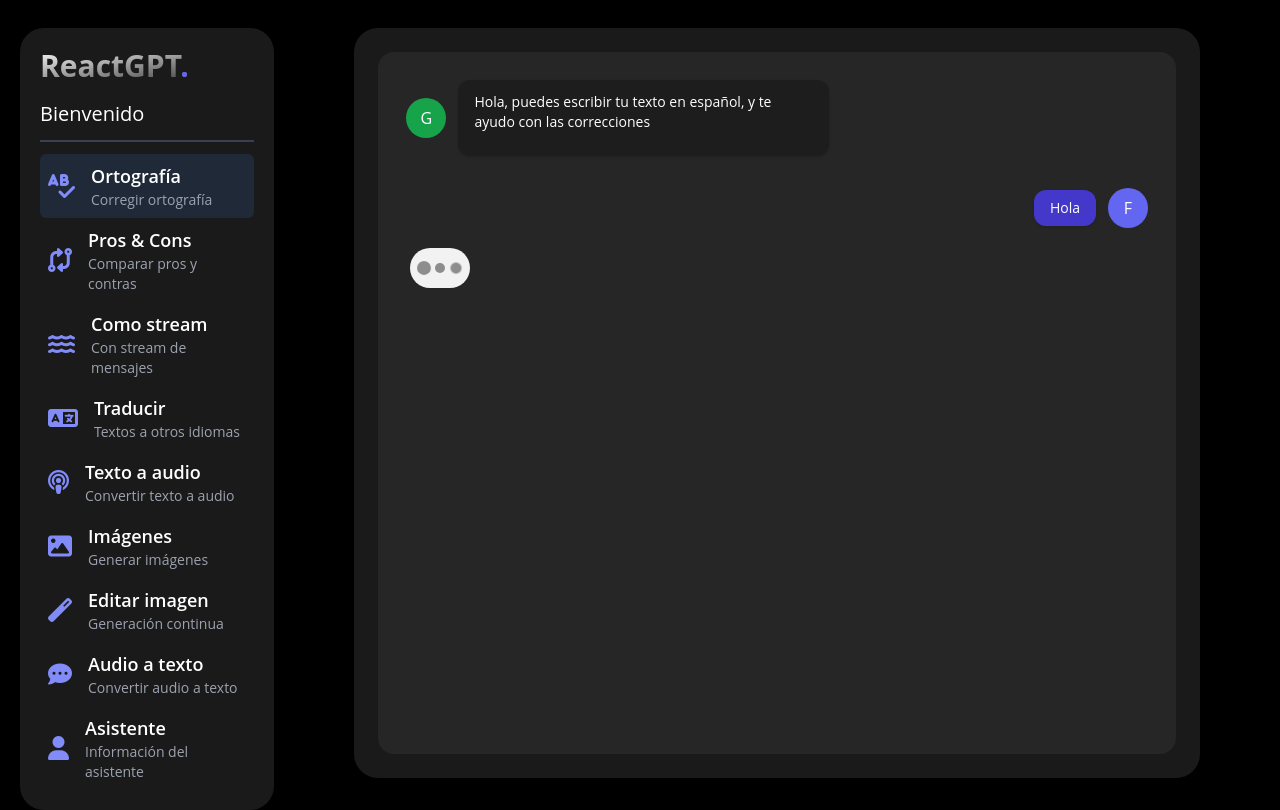
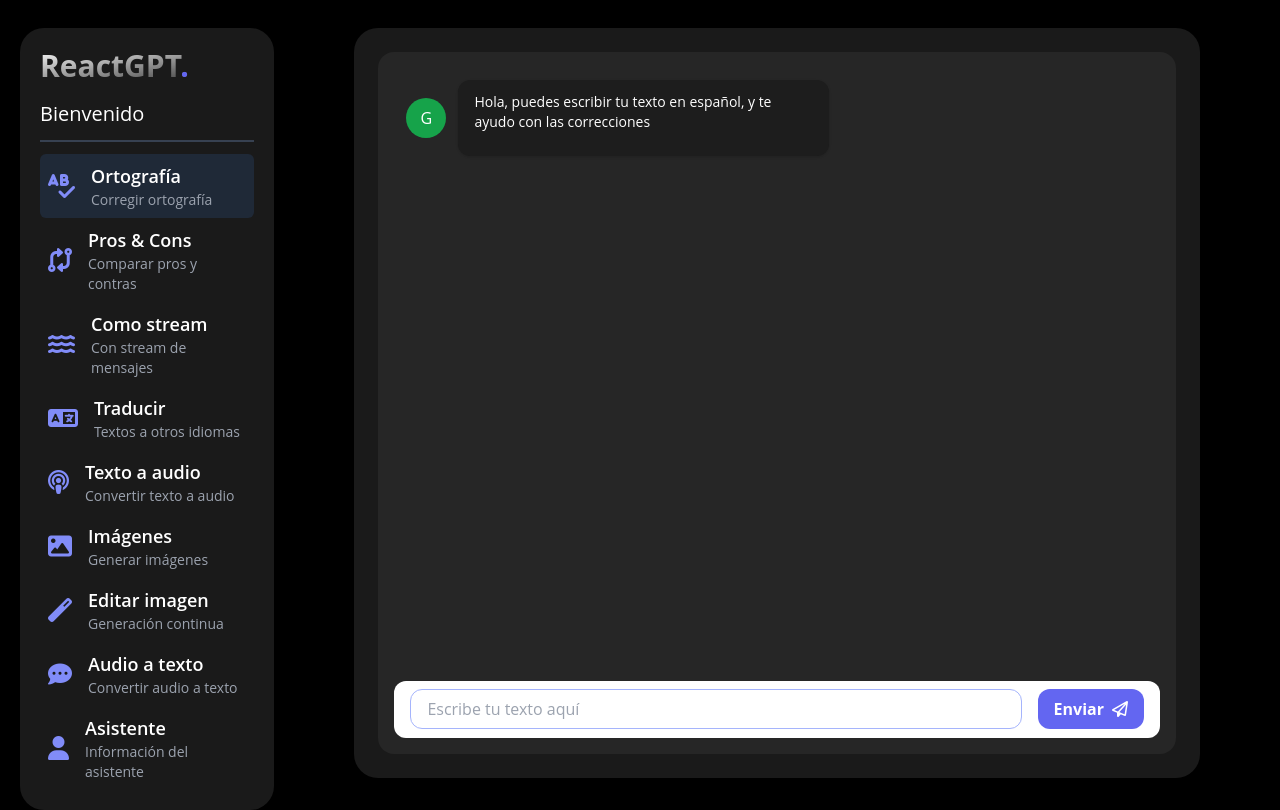
Before and after one commit to facundh23/React-GPT, a React (Vite) app: page /orthography in a window 1280 px wide. Built offline with nearby package versions, Linux system fonts and the light colour scheme.

Commit message:
Working with orthograpy screen

```diff
--- /dev/null
+++ b/src/presentation/components/chat-input-boxes/TextMessageBox.tsx
@@ -0,0 +1,50 @@
+import { FormEvent, useState } from 'react'
+
+interface Props {
+    onSendMessage: (message: string) => void;
+    placeholder?: string;
+    disableCorrections?: boolean;
+}
+
+export const TextMessageBox = ({ onSendMessage, placeholder, disableCorrections = false }: Props) => {
+
+    const [message, setMessage] = useState('');
+
+    const handleSendMessage = (event: FormEvent<HTMLFormElement>) => {
+        event.preventDefault();
+        if (message.trim().length === 0) return;
+
+        onSendMessage(message);
+        setMessage('')
+    }
+    return (
+        <form
+            onSubmit={handleSendMessage}
+            className='flex flex-row items-center h-16 rounded-xl bg-white w-full px-4'
+        >
+            <div className='flex-grow'>
+                <div className='relative w-full'>
+                    <input
+                        type='text'
+                        autoFocus
+                        name='Message'
+                        className='flex w-full border rounded-xl text-gray-800 focus:outline-none focus:border-indigo-300 pl-4 h-10'
+                        placeholder={placeholder}
+                        autoComplete={disableCorrections ? 'on' : 'off'}
+                        autoCorrect={disableCorrections ? 'on' : 'off'}
+                        spellCheck={disableCorrections ? 'true' : 'false'}
+                        value={message}
+                        onChange={(e) => setMessage(e.target.value)}
+                    />
+                </div>
+            </div>
+
+            <div className='ml-4'>
+                <button className='btn-primary'>
+                    <span className='mr-2'>Enviar</span>
+                    <i className='fa-regular fa-paper-plane'></i>
+                </button>
+            </div>
+        </form>
+    )
+}
--- /dev/null
+++ b/src/presentation/components/index.ts
@@ -0,0 +1,5 @@
+export * from "./chat-bubbles/GptMessages";
+export * from "./chat-bubbles/MyMessages";
+export * from "./sidebar/SideBarMenuItem";
+export * from "./loaders/TypingLoader";
+export * from "./chat-input-boxes/TextMessageBox";
--- a/src/presentation/pages/orthography/OrthographyPage.tsx
+++ b/src/presentation/pages/orthography/OrthographyPage.tsx
@@ -1,16 +1,53 @@
-import { GptMessages, MyMessages } from '../../components/chat-bubbles'
-import { TypingLoader } from '../../components/loaders/TypingLoader'
+import { useState } from 'react'
+import { TypingLoader, TextMessageBox, GptMessages, MyMessages } from '../../components'
+
+interface Message {
+    text: string;
+    isGptMessage: boolean;
+}
 
 export const OrthographyPage = () => {
+
+    const [isLoading, setIsLoading] = useState(false);
+    const [messages, setMessages] = useState<Message[]>([])
+
+    const handlePost = async (text: string) => {
+        setIsLoading(true);
+        setMessages((prev) => [...prev, { text: text, isGptMessage: false }]);
+
+        //TODO Use case
+
+        setIsLoading(false);
+
+        // Todo añadir el mensaje isGptMessage en true
+    }
     return (
         <div className='chat-container'>
             <div className='chat-messages'>
                 <div className='grid grid-cols-12 gap-y-2'>
                     <GptMessages text='Hola, puedes escribir tu texto en español, y te ayudo con las correcciones' />
-                    <MyMessages text='Hola' />
-                    <TypingLoader className='fade-in' />
+
+                    {
+                        messages.map((message, index) => (
+                            message.isGptMessage ? <GptMessages key={index} text='Open AI message' /> : <MyMessages key={index} text={message.text} />
+                        ))
+                    }
+
+
+                    {
+                        isLoading && (
+                            <div className='col-start-1 col-end-12 fade-in'>
+                                <TypingLoader />
+                            </div>
+                        )
+                    }
+
+
+
                 </div>
             </div>
+
+            <TextMessageBox onSendMessage={handlePost} placeholder='Escribe tu texto aquí' disableCorrections />
         </div>
     )
 }
```
